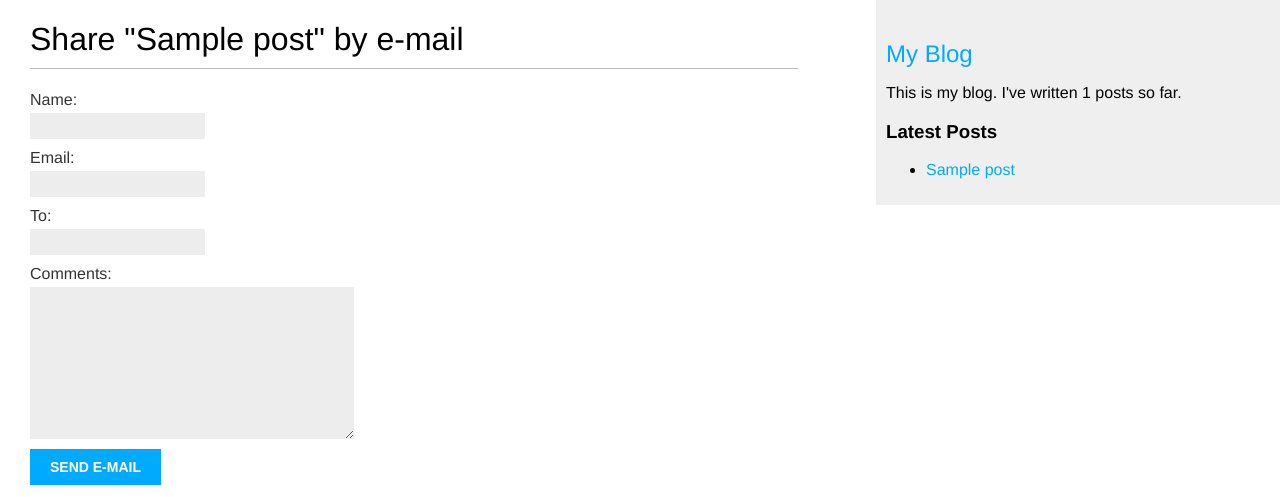
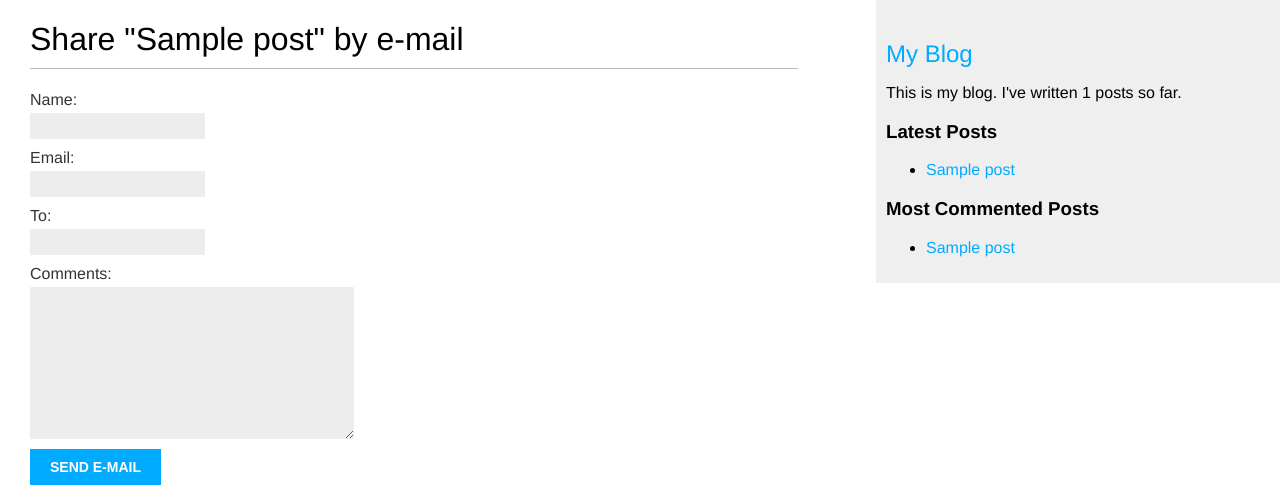
Before and after one commit to NGustafson/django-learning, a Django app: page /blog/1/share/ in a window 1280 px wide. Shown: the top 497 px of the page. Run offline with Django 5.2, Linux system fonts and the light colour scheme; tables that the repository leaves empty hold one stand-in row (values such as "Sample post").

Commit message:
Another tag, a filter, and a sitemap

```diff
--- a/mysite/blog/templates/blog/base.html
+++ b/mysite/blog/templates/blog/base.html
@@ -21,6 +21,15 @@
     </p>
     <h3>Latest Posts</h3>
     {% show_latest_posts 3 %}
+    <h3>Most Commented Posts</h3>
+    {% get_most_commented_posts as most_commented_posts %}
+    <ul>
+        {% for post in most_commented_posts %}
+            <li>
+                <a href="{{ post.get_absolute_url }}">{{ post.title }}</a>
+            </li>
+        {% endfor %}
+    </ul>
 </div>
 </body>
 </html>
--- a/mysite/blog/templates/blog/post/detail.html
+++ b/mysite/blog/templates/blog/post/detail.html
@@ -1,11 +1,12 @@
 {% extends "blog/base.html" %}
+{% load blog_tags %}
 {% block title %}{{ post.title }}{% endblock %}
 {% block content %}
     <h1>{{ post.title }}</h1>
     <p class="date">
         Published {{ post.publish }} by {{ post.author }}
     </p>
-    {{ post.body|linebreaks }}
+    {{ post.body|markdown }}
     <p>
         <a href="{% url "blog:post_share" post.id %}">
             Share this post
--- a/mysite/blog/templates/blog/post/list.html
+++ b/mysite/blog/templates/blog/post/list.html
@@ -1,4 +1,5 @@
 {% extends "blog/base.html" %}
+{% load blog_tags %}
 {% block title %}My Blog{% endblock %}
 {% block content %}
     <h1>My Blog</h1>
@@ -22,7 +23,7 @@
         <p class="date">
             Published {{ post.publish }} by {{ post.author }}
         </p>
-        {{ post.body|truncatewords:30|linebreaks }}
+        {{ post.body|markdown|truncatewords:30 }}
     {% endfor %}
     {% include "pagination.html" with page=posts %}
 {% endblock %}
--- a/mysite/blog/templatetags/blog_tags.py
+++ b/mysite/blog/templatetags/blog_tags.py
@@ -1,4 +1,9 @@
+import markdown
+
 from django import template
+from django.db.models import Count
+from django.utils.safestring import mark_safe
+
 from ..models import Post
 
 register = template.Library()
@@ -13,3 +18,15 @@ def total_posts():
 def show_latest_posts(count=5):
     latest_posts = Post.published.order_by('-publish')[:count]
     return {'latest_posts': latest_posts}
+
+
+@register.simple_tag
+def get_most_commented_posts(count=5):
+    return Post.published.annotate(
+        total_comments=Count('comments')
+    ).order_by('total_comments')[:count]
+
+
+@register.filter(name='markdown')
+def markdown_format(text):
+    return mark_safe(markdown.markdown(text))
--- a/mysite/mysite/settings.py
+++ b/mysite/mysite/settings.py
@@ -31,6 +31,7 @@ DEBUG = True
 
 ALLOWED_HOSTS = []
 
+SITE_ID = 1
 
 # Application definition
 
@@ -40,6 +41,8 @@ INSTALLED_APPS = [
     'django.contrib.contenttypes',
     'django.contrib.sessions',
     'django.contrib.messages',
+    'django.contrib.sites',
+    'django.contrib.sitemaps',
     'django.contrib.staticfiles',
     'taggit',
     'blog.apps.BlogConfig',
--- a/mysite/mysite/urls.py
+++ b/mysite/mysite/urls.py
@@ -15,9 +15,22 @@ Including another URLconf
     2. Add a URL to urlpatterns:  path('blog/', include('blog.urls'))
 """
 from django.contrib import admin
+from django.contrib.sitemaps.views import sitemap
 from django.urls import include, path
+
+from blog.sitemaps import PostSitemap
+
+sitemaps = {
+    'posts': PostSitemap,
+}
 
 urlpatterns = [
     path('admin/', admin.site.urls),
-    path('blog/', include('blog.urls', namespace='blog'))
+    path('blog/', include('blog.urls', namespace='blog')),
+    path(
+        'sitemap.xml',
+        sitemap,
+        {'sitemaps': sitemaps},
+        name='django.contrib.sitemaps.views.sitemap',
+    )
 ]
```
Also changed, not shown: mysite/blog/sitemaps.py (added, +13 -0 lines).
